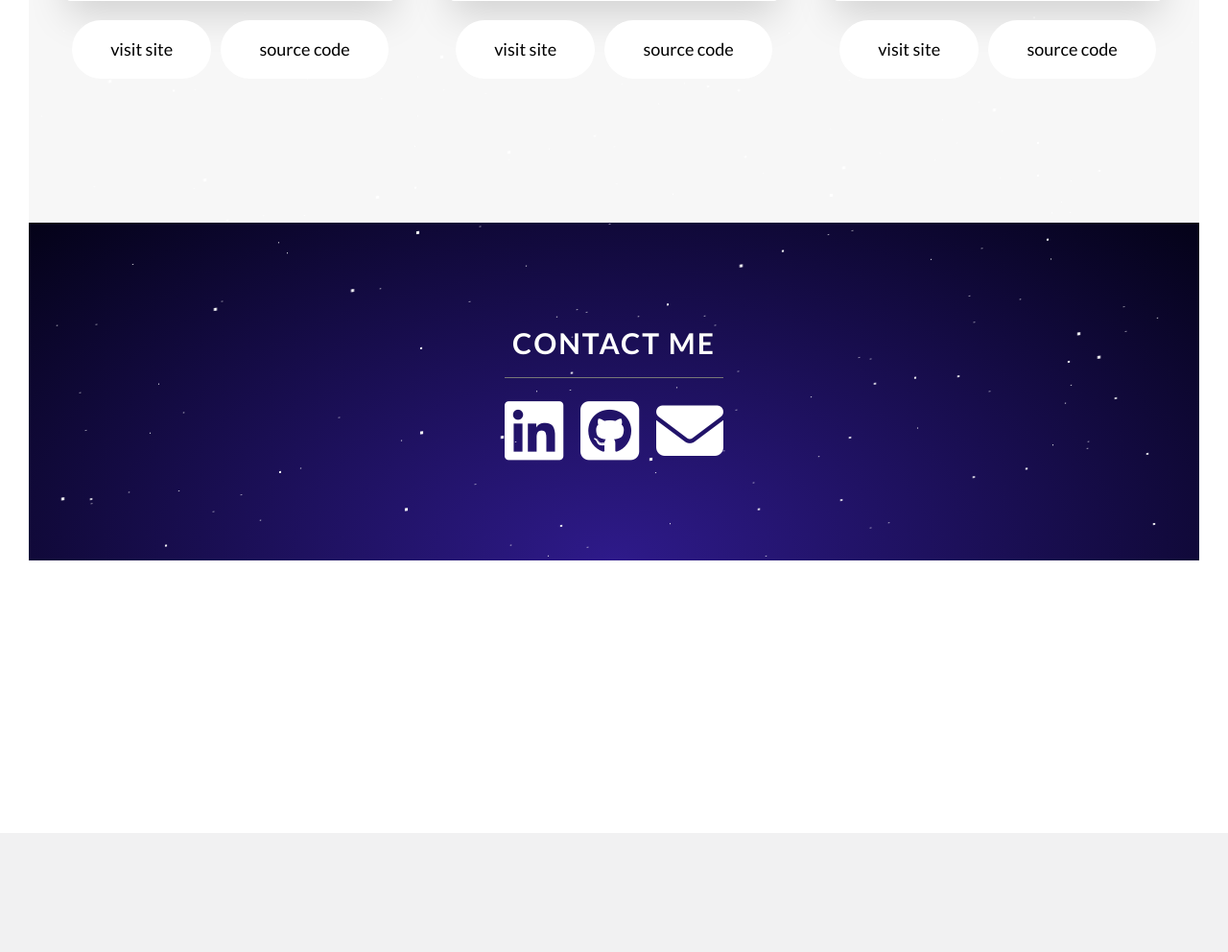
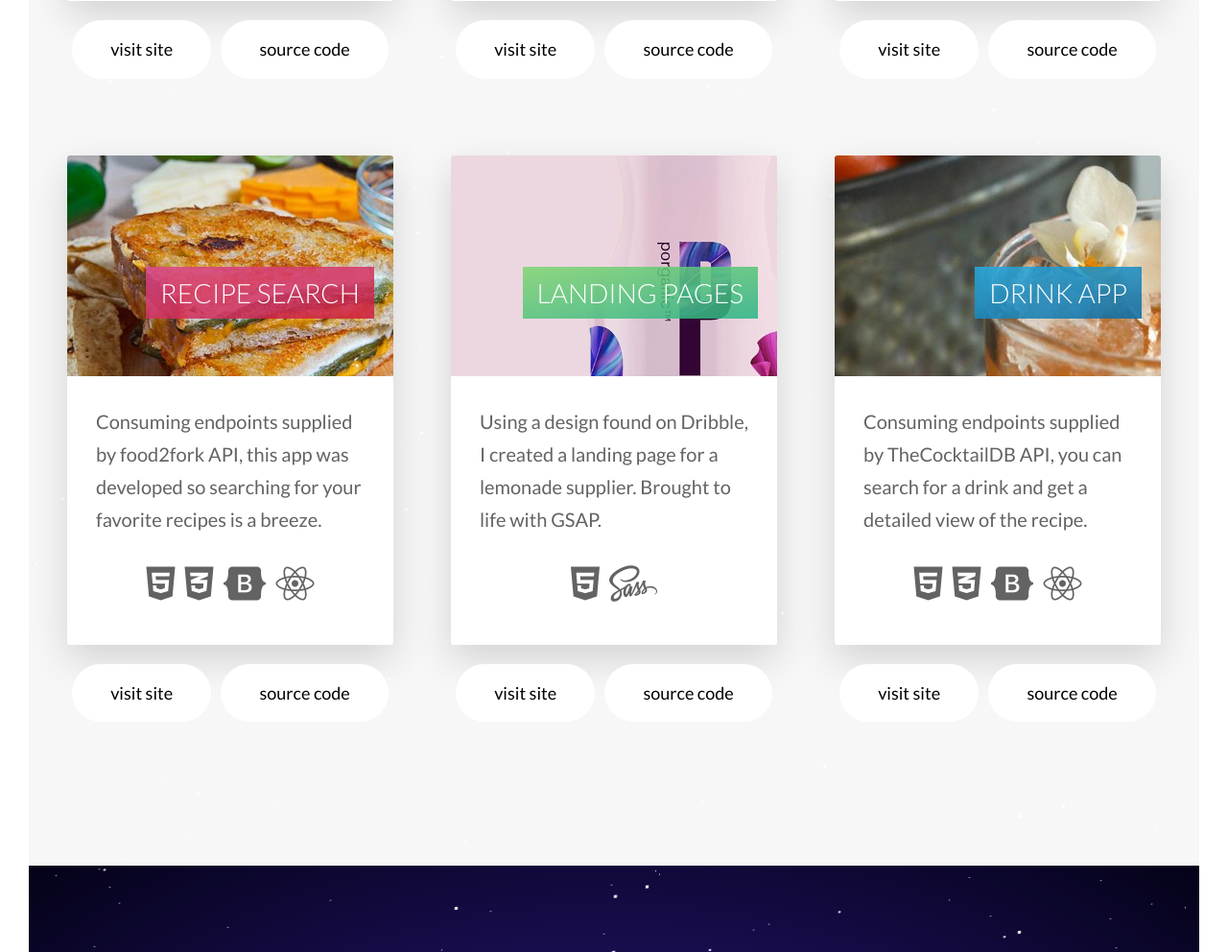
Before and after one commit to whoop-t/portfolio-v2, a PHP site: page / in a window 1280 px wide. Shown: the part 2747-3739 px from the top of the page at 96% size. Before the commit the page ends 3615 px from the top, so only its background shows below. Run offline with PHP 8.4, Linux system fonts and the light colour scheme; some libraries are stand-ins or nearby versions.

Commit message:
Added new project row, deleted unused CSS

```diff
--- a/css/icon-font.css
+++ /dev/null
@@ -1,442 +0,0 @@
-@charset "UTF-8";
-
-@font-face {
-  font-family: 'linea-basic-10';
-  src: url('fonts/linea-basic-10.eot');
-  src: url('fonts/linea-basic-10.eot?#iefix') format('embedded-opentype'),
-    url('fonts/linea-basic-10.woff') format('woff'),
-    url('fonts/linea-basic-10.ttf') format('truetype'),
-    url('fonts/linea-basic-10.svg#linea-basic-10') format('svg');
-  font-weight: normal;
-  font-style: normal;
-}
-
-[data-icon]:before {
-  font-family: 'linea-basic-10' !important;
-  content: attr(data-icon);
-  font-style: normal !important;
-  font-weight: normal !important;
-  font-variant: normal !important;
-  text-transform: none !important;
-  line-height: 1;
-  -webkit-font-smoothing: antialiased;
-  -moz-osx-font-smoothing: grayscale;
-}
-
-[class^='icon-']:before,
-[class*=' icon-']:before {
-  font-family: 'linea-basic-10' !important;
-  font-style: normal !important;
-  font-weight: normal !important;
-  font-variant: normal !important;
-  text-transform: none !important;
-  line-height: 1;
-  -webkit-font-smoothing: antialiased;
-  -moz-osx-font-smoothing: grayscale;
-}
-
-.icon-basic-accelerator:before {
-  content: 'a';
-}
-.icon-basic-alarm:before {
-  content: 'b';
-}
-.icon-basic-anchor:before {
-  content: 'c';
-}
-.icon-basic-anticlockwise:before {
-  content: 'd';
-}
-.icon-basic-archive:before {
-  content: 'e';
-}
-.icon-basic-archive-full:before {
-  content: 'f';
-}
-.icon-basic-ban:before {
-  content: 'g';
-}
-.icon-basic-battery-charge:before {
-  content: 'h';
-}
-.icon-basic-battery-empty:before {
-  content: 'i';
-}
-.icon-basic-battery-full:before {
-  content: 'j';
-}
-.icon-basic-battery-half:before {
-  content: 'k';
-}
-.icon-basic-bolt:before {
-  content: 'l';
-}
-.icon-basic-book:before {
-  content: 'm';
-}
-.icon-basic-book-pen:before {
-  content: 'n';
-}
-.icon-basic-book-pencil:before {
-  content: 'o';
-}
-.icon-basic-bookmark:before {
-  content: 'p';
-}
-.icon-basic-calculator:before {
-  content: 'q';
-}
-.icon-basic-calendar:before {
-  content: 'r';
-}
-.icon-basic-cards-diamonds:before {
-  content: 's';
-}
-.icon-basic-cards-hearts:before {
-  content: 't';
-}
-.icon-basic-case:before {
-  content: 'u';
-}
-.icon-basic-chronometer:before {
-  content: 'v';
-}
-.icon-basic-clessidre:before {
-  content: 'w';
-}
-.icon-basic-clock:before {
-  content: 'x';
-}
-.icon-basic-clockwise:before {
-  content: 'y';
-}
-.icon-basic-cloud:before {
-  content: 'z';
-}
-.icon-basic-clubs:before {
-  content: 'A';
-}
-.icon-basic-compass:before {
-  content: 'B';
-}
-.icon-basic-cup:before {
-  content: 'C';
-}
-.icon-basic-diamonds:before {
-  content: 'D';
-}
-.icon-basic-display:before {
-  content: 'E';
-}
-.icon-basic-download:before {
-  content: 'F';
-}
-.icon-basic-exclamation:before {
-  content: 'G';
-}
-.icon-basic-eye:before {
-  content: 'H';
-}
-.icon-basic-eye-closed:before {
-  content: 'I';
-}
-.icon-basic-female:before {
-  content: 'J';
-}
-.icon-basic-flag1:before {
-  content: 'K';
-}
-.icon-basic-flag2:before {
-  content: 'L';
-}
-.icon-basic-floppydisk:before {
-  content: 'M';
-}
-.icon-basic-folder:before {
-  content: 'N';
-}
-.icon-basic-folder-multiple:before {
-  content: 'O';
-}
-.icon-basic-gear:before {
-  content: 'P';
-}
-.icon-basic-geolocalize-01:before {
-  content: 'Q';
-}
-.icon-basic-geolocalize-05:before {
-  content: 'R';
-}
-.icon-basic-globe:before {
-  content: 'S';
-}
-.icon-basic-gunsight:before {
-  content: 'T';
-}
-.icon-basic-hammer:before {
-  content: 'U';
-}
-.icon-basic-headset:before {
-  content: 'V';
-}
-.icon-basic-heart:before {
-  content: 'W';
-}
-.icon-basic-heart-broken:before {
-  content: 'X';
-}
-.icon-basic-helm:before {
-  content: 'Y';
-}
-.icon-basic-home:before {
-  content: 'Z';
-}
-.icon-basic-info:before {
-  content: '0';
-}
-.icon-basic-ipod:before {
-  content: '1';
-}
-.icon-basic-joypad:before {
-  content: '2';
-}
-.icon-basic-key:before {
-  content: '3';
-}
-.icon-basic-keyboard:before {
-  content: '4';
-}
-.icon-basic-laptop:before {
-  content: '5';
-}
-.icon-basic-life-buoy:before {
-  content: '6';
-}
-.icon-basic-lightbulb:before {
-  content: '7';
-}
-.icon-basic-link:before {
-  content: '8';
-}
-.icon-basic-lock:before {
-  content: '9';
-}
-.icon-basic-lock-open:before {
-  content: '!';
-}
-.icon-basic-magic-mouse:before {
-  content: '"';
-}
-.icon-basic-magnifier:before {
-  content: '#';
-}
-.icon-basic-magnifier-minus:before {
-  content: '$';
-}
-.icon-basic-magnifier-plus:before {
-  content: '%';
-}
-.icon-basic-mail:before {
-  content: '&';
-}
-.icon-basic-mail-multiple:before {
-  content: "'";
-}
-.icon-basic-mail-open:before {
-  content: '(';
-}
-.icon-basic-mail-open-text:before {
-  content: ')';
-}
-.icon-basic-male:before {
-  content: '*';
-}
-.icon-basic-map:before {
-  content: '+';
-}
-.icon-basic-message:before {
-  content: ',';
-}
-.icon-basic-message-multiple:before {
-  content: '-';
-}
-.icon-basic-message-txt:before {
-  content: '.';
-}
-.icon-basic-mixer2:before {
-  content: '/';
-}
-.icon-basic-mouse:before {
-  content: ':';
-}
-.icon-basic-notebook:before {
-  content: ';';
-}
-.icon-basic-notebook-pen:before {
-  content: '<';
-}
-.icon-basic-notebook-pencil:before {
-  content: '=';
-}
-.icon-basic-paperplane:before {
-  content: '>';
-}
-.icon-basic-pencil-ruler:before {
-  content: '?';
-}
-.icon-basic-pencil-ruler-pen:before {
-  content: '@';
-}
-.icon-basic-photo:before {
-  content: '[';
-}
-.icon-basic-picture:before {
-  content: ']';
-}
-.icon-basic-picture-multiple:before {
-  content: '^';
-}
-.icon-basic-pin1:before {
-  content: '_';
-}
-.icon-basic-pin2:before {
-  content: '`';
-}
-.icon-basic-postcard:before {
-  content: '{';
-}
-.icon-basic-postcard-multiple:before {
-  content: '|';
-}
-.icon-basic-printer:before {
-  content: '}';
-}
-.icon-basic-question:before {
-  content: '~';
-}
-.icon-basic-rss:before {
-  content: '\\';
-}
-.icon-basic-server:before {
-  content: '\e000';
-}
-.icon-basic-server2:before {
-  content: '\e001';
-}
-.icon-basic-server-cloud:before {
-  content: '\e002';
-}
-.icon-basic-server-download:before {
-  content: '\e003';
-}
-.icon-basic-server-upload:before {
-  content: '\e004';
-}
-.icon-basic-settings:before {
-  content: '\e005';
-}
-.icon-basic-share:before {
-  content: '\e006';
-}
-.icon-basic-sheet:before {
-  content: '\e007';
-}
-.icon-basic-sheet-multiple:before {
-  content: '\e008';
-}
-.icon-basic-sheet-pen:before {
-  content: '\e009';
-}
-.icon-basic-sheet-pencil:before {
-  content: '\e00a';
-}
-.icon-basic-sheet-txt:before {
-  content: '\e00b';
-}
-.icon-basic-signs:before {
-  content: '\e00c';
-}
-.icon-basic-smartphone:before {
-  content: '\e00d';
-}
-.icon-basic-spades:before {
-  content: '\e00e';
-}
-.icon-basic-spread:before {
-  content: '\e00f';
-}
-.icon-basic-spread-bookmark:before {
-  content: '\e010';
-}
-.icon-basic-spread-text:before {
-  content: '\e011';
-}
-.icon-basic-spread-text-bookmark:before {
-  content: '\e012';
-}
-.icon-basic-star:before {
-  content: '\e013';
-}
-.icon-basic-tablet:before {
-  content: '\e014';
-}
-.icon-basic-target:before {
-  content: '\e015';
-}
-.icon-basic-todo:before {
-  content: '\e016';
-}
-.icon-basic-todo-pen:before {
-  content: '\e017';
-}
-.icon-basic-todo-pencil:before {
-  content: '\e018';
-}
-.icon-basic-todo-txt:before {
-  content: '\e019';
-}
-.icon-basic-todolist-pen:before {
-  content: '\e01a';
-}
-.icon-basic-todolist-pencil:before {
-  content: '\e01b';
-}
-.icon-basic-trashcan:before {
-  content: '\e01c';
-}
-.icon-basic-trashcan-full:before {
-  content: '\e01d';
-}
-.icon-basic-trashcan-refresh:before {
-  content: '\e01e';
-}
-.icon-basic-trashcan-remove:before {
-  content: '\e01f';
-}
-.icon-basic-upload:before {
-  content: '\e020';
-}
-.icon-basic-usb:before {
-  content: '\e021';
-}
-.icon-basic-video:before {
-  content: '\e022';
-}
-.icon-basic-watch:before {
-  content: '\e023';
-}
-.icon-basic-webpage:before {
-  content: '\e024';
-}
-.icon-basic-webpage-img-txt:before {
-  content: '\e025';
-}
-.icon-basic-webpage-multiple:before {
-  content: '\e026';
-}
-.icon-basic-webpage-txt:before {
-  content: '\e027';
-}
-.icon-basic-world:before {
-  content: '\e028';
-}
--- a/css/style.css
+++ b/css/style.css
@@ -327,6 +327,15 @@ body {
 .card__side--back-3 {
   background: url(../imgs/drinkgif.gif) no-repeat center;
 }
+.card__side--back-4 {
+  background: url(../imgs/pokedex.gif) no-repeat center;
+}
+.card__side--back-5 {
+  background: url(../imgs/lemonadeanimationmobile.gif) no-repeat center;
+}
+.card__side--back-6 {
+  background: url(../imgs/drinkgif.gif) no-repeat center;
+}
 .card:hover .card__side--front {
   transform: rotateY(-180deg);
 }
@@ -345,6 +354,15 @@ body {
   background: url('../imgs/lemonadecard.PNG');
 }
 .card__picture--3 {
+  background: url('../imgs/drinkforcard.jpg');
+}
+.card__picture--4 {
+  background: url('../imgs/sandwhichcard.jpg');
+}
+.card__picture--5 {
+  background: url('../imgs/lemonadecard.PNG');
+}
+.card__picture--6 {
   background: url('../imgs/drinkforcard.jpg');
 }
 .card__heading {
--- a/index.html
+++ b/index.html
@@ -8,7 +8,6 @@
       rel="stylesheet"
     />
 
-    <link rel="stylesheet" href="css/icon-font.css" />
     <link rel="stylesheet" href="css/style.css" />
     <link rel="stylesheet" href="css/stars.css" />
     <link rel="shortcut icon" type="image/png" href="imgs\favicon.png" />
@@ -191,6 +190,7 @@
       <!------------------------------------Projects------------------------------------>
 
       <section class="section-services" id="projects">
+        <!--First Row-->
         <div class="u-center-text u-margin-bottom-big">
           <h2 class="heading-secondary">Projects</h2>
         </div>
@@ -324,6 +324,139 @@
             </div>
           </div>
         </div>
+        <!--End First Row-->
+        <!--Second Row-->
+        <div class="row">
+          <div class="col-1-of-3">
+            <div class="card">
+              <div class="card__side card__side--front card__side--front-1">
+                <div class="card__picture card__picture--1">
+                  &nbsp;
+                </div>
+
+                <h4 class="card__heading card__heading--1">
+                  <span class="card__heading-title card__heading-title--1"
+                    >Recipe Search</span
+                  >
+                </h4>
+                <div class="card__details card__details--1">
+                  <p>
+                    Consuming endpoints supplied by food2fork API, this app was
+                    developed so searching for your favorite recipes is a
+                    breeze.
+                  </p>
+                  <p class="project--icons">
+                    <i class="fab fa-html5 fa-2x"></i>
+                    <i class="fab fa-css3-alt fa-2x"></i>
+                    <i class="fab fa-bootstrap fa-2x"></i>
+                    <i class="fab fa-react fa-2x"></i>
+                  </p>
+                </div>
+              </div>
+
+              <div class="card__side card__side--back card__side--back-4"></div>
+            </div>
+            <div class="btn--holder">
+              <a
+                class="btn btn--white"
+                href="https://admiring-boyd-12b3ce.netlify.com/"
+                target="_blank"
+                >Visit Site</a
+              >
+              <a
+                class="btn btn--white"
+                href="https://github.com/whoop-t/recipe-search"
+                target="_blank"
+                >source code</a
+              >
+            </div>
+          </div>
+          <div class="col-1-of-3">
+            <div class="card">
+              <div class="card__side card__side--front card__side--front-2">
+                <div class="card__picture card__picture--2">
+                  &nbsp;
+                </div>
+
+                <h4 class="card__heading card__heading--2">
+                  <span class="card__heading-title card__heading-title--2"
+                    >Landing Pages</span
+                  >
+                </h4>
+
+                <div class="card__details card__details--2">
+                  <p>
+                    Using a design found on Dribble, I created a landing page
+                    for a lemonade supplier. Brought to life with GSAP.
+                  </p>
+                  <p class="project--icons">
+                    <i class="fab fa-html5 fa-2x"></i>
+                    <i class="fab fa-sass fa-2x"></i>
+                  </p>
+                </div>
+              </div>
+              <div class="card__side card__side--back card__side--back-2"></div>
+            </div>
+            <div class="btn--holder">
+              <a
+                class="btn btn--white"
+                href="https://blissful-kirch-5bc135.netlify.com/"
+                target="_blank"
+                >Visit Site</a
+              >
+              <a
+                class="btn btn--white"
+                href="https://github.com/whoop-t/lemonade-landing-page"
+                target="_blank"
+                >source code</a
+              >
+            </div>
+          </div>
+          <div class="col-1-of-3">
+            <div class="card">
+              <div class="card__side card__side--front card__side--front-3">
+                <div class="card__picture card__picture--3">
+                  &nbsp;
+                </div>
+
+                <h4 class="card__heading card__heading--3">
+                  <span class="card__heading-title card__heading-title--3"
+                    >Drink App</span
+                  >
+                </h4>
+
+                <div class="card__details card__details--3">
+                  <p>
+                    Consuming endpoints supplied by TheCocktailDB API, you can
+                    search for a drink and get a detailed view of the recipe.
+                  </p>
+                  <p class="project--icons">
+                    <i class="fab fa-html5 fa-2x"></i>
+                    <i class="fab fa-css3-alt fa-2x"></i>
+                    <i class="fab fa-bootstrap fa-2x"></i>
+                    <i class="fab fa-react fa-2x"></i>
+                  </p>
+                </div>
+              </div>
+              <div class="card__side card__side--back card__side--back-3"></div>
+            </div>
+            <div class="btn--holder">
+              <a
+                class="btn btn--white"
+                href="https://compassionate-goldwasser-84a156.netlify.com/"
+                target="_blank"
+                >Visit Site</a
+              >
+              <a
+                class="btn btn--white"
+                href="https://github.com/whoop-t/cocktail-database-app"
+                target="_blank"
+                >source code</a
+              >
+            </div>
+          </div>
+        </div>
+        <!--Second Row-->
       </section>
       <!------------------------------------Projects------------------------------------>
     </main>
```
Also changed, not shown: imgs/pokedex.gif (added).
